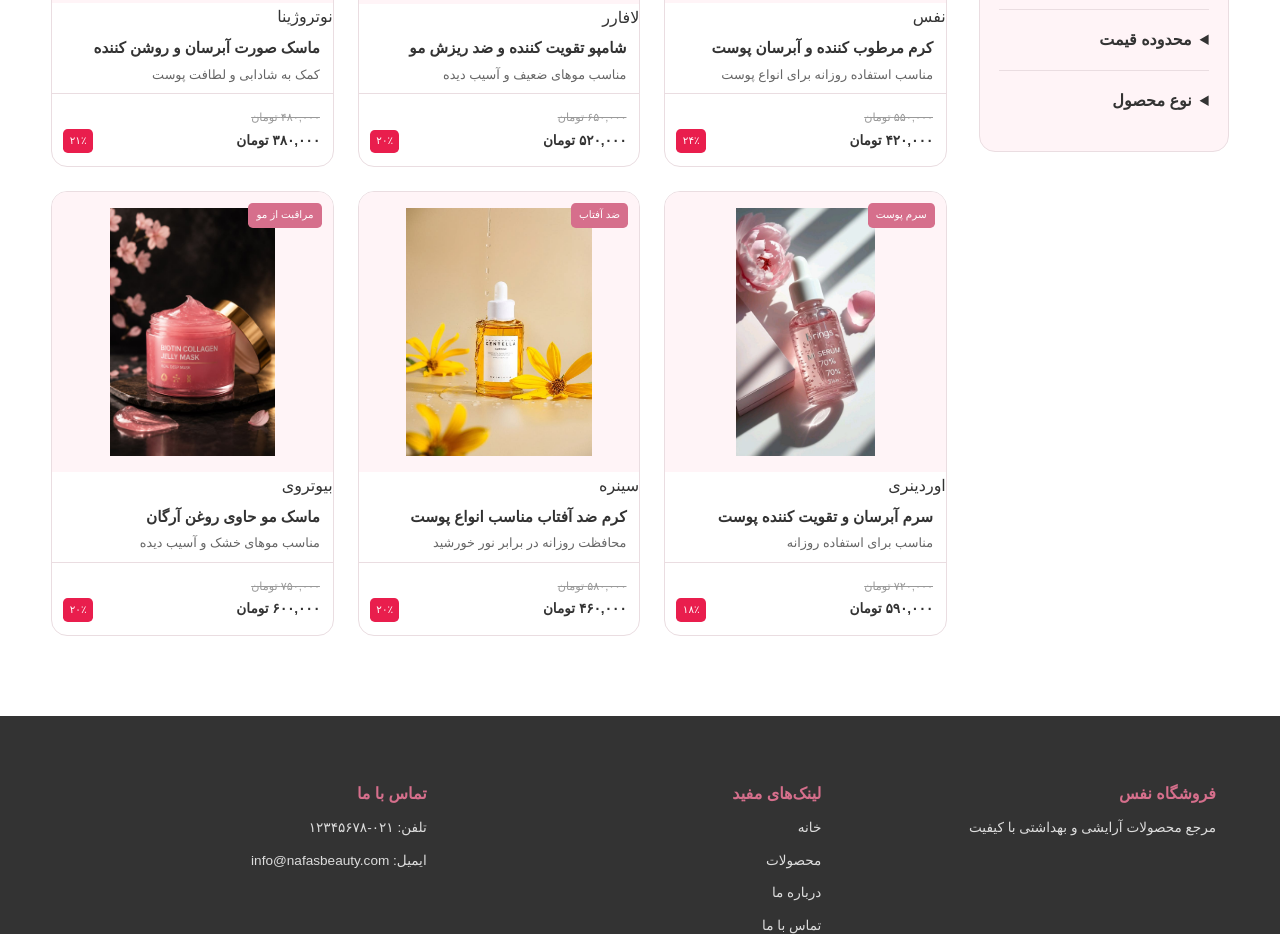
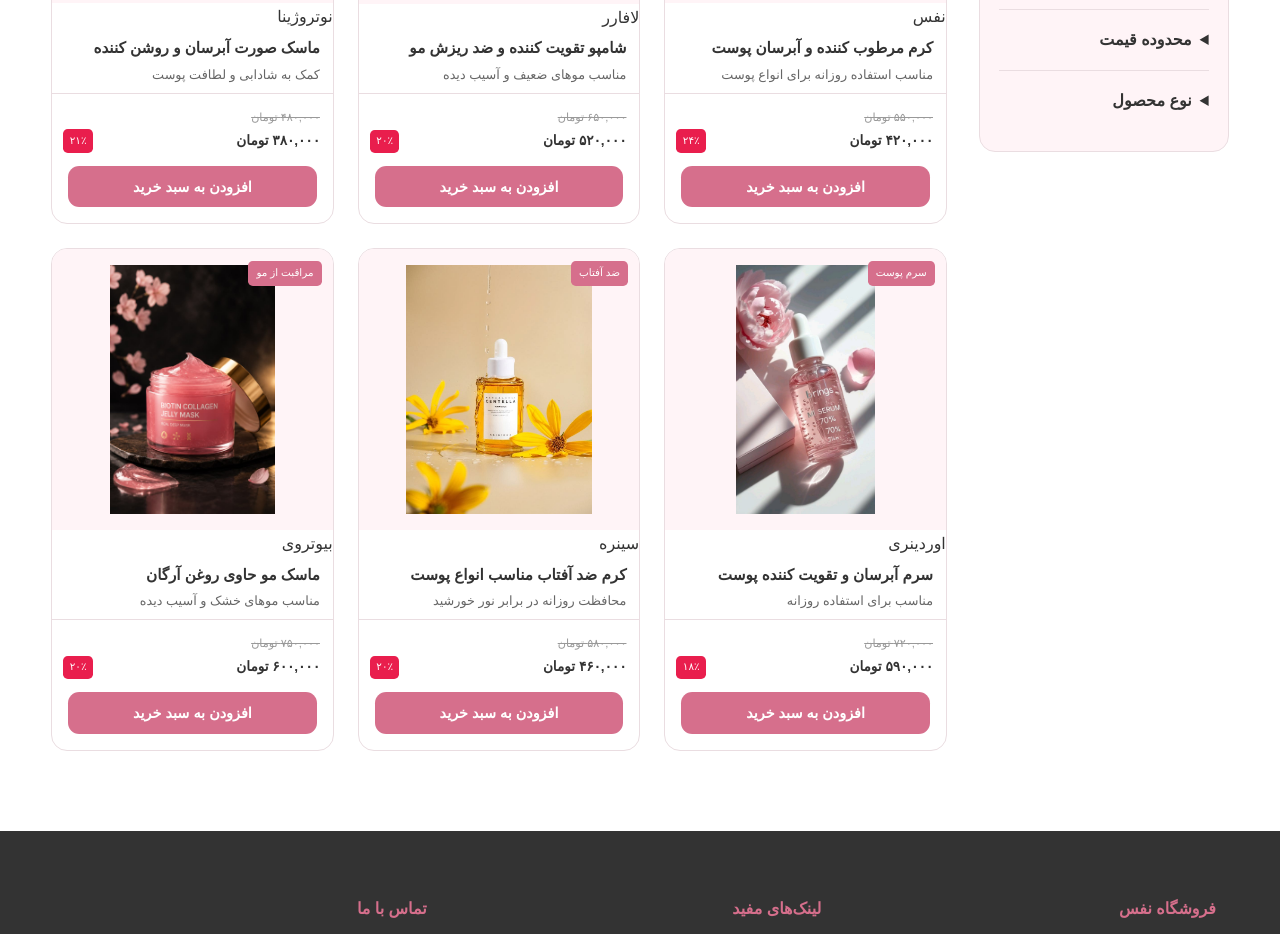
Before and after one commit to MahshadAliyari/CSS-project, a plain HTML site: page products.html in a window 1280 px wide. Shown: the part 624-1558 px from the top of the page. Drawn offline with Linux system fonts and the light colour scheme.

Commit message:
add button

```diff
--- a/css/products.css
+++ b/css/products.css
@@ -1,6 +1,3 @@
-/* =========================
-   CSS VARIABLES
-========================= */
 
 :root {
 
@@ -543,7 +540,7 @@
 
     display: block;
 
-    height: 100%;
+
 
 }
 
@@ -734,7 +731,35 @@
         0.65rem;
 
 }
+.add-to-cart {
+    width: calc(100% - 2rem);
+    margin: 0 1rem 1rem;
+    padding: 0.8rem 1rem;
 
+    border: none;
+    border-radius: 0.7rem;
+
+    background-color: var(--primary);
+    color: var(--white);
+
+    font-family: inherit;
+    font-size: 0.9rem;
+    font-weight: bold;
+
+    cursor: pointer;
+
+    transition: 0.3s ease;
+}
+
+.add-to-cart:hover {
+    background-color: var(--primary-dark);
+    transform: translateY(-2px);
+    box-shadow: 0 0.4rem 1rem rgba(214, 111, 140, 0.3);
+}
+
+.add-to-cart:active {
+    transform: translateY(0);
+}
 
 .site-footer {
 
--- a/css/style.css
+++ b/css/style.css
@@ -2228,11 +2228,6 @@
     }
 }
 
-
-/* =========================================
-   13. LARGE DESKTOP
-   ========================================= */
-
 @media (min-width: 1200px) {
 
     header {
--- a/products.html
+++ b/products.html
@@ -281,6 +281,9 @@
                                 </footer>
 
                             </a>
+                            <button class="add-to-cart" type="button">
+    افزودن به سبد خرید
+</button>
 
                         </article>
 
@@ -331,6 +334,9 @@
                                 </footer>
 
                             </a>
+                            <button class="add-to-cart" type="button">
+    افزودن به سبد خرید
+</button>
 
                         </article>
 
@@ -381,6 +387,9 @@
                                 </footer>
 
                             </a>
+                            <button class="add-to-cart" type="button">
+    افزودن به سبد خرید
+</button>
 
                         </article>
 
@@ -432,6 +441,9 @@
                                 </footer>
 
                             </a>
+                            <button class="add-to-cart" type="button">
+    افزودن به سبد خرید
+</button>
 
                         </article>
 
@@ -483,6 +495,9 @@
                                 </footer>
 
                             </a>
+                            <button class="add-to-cart" type="button">
+    افزودن به سبد خرید
+</button>
 
                         </article>
 
@@ -533,6 +548,9 @@
                                 </footer>
 
                             </a>
+                            <button class="add-to-cart" type="button">
+    افزودن به سبد خرید
+</button>
 
                         </article>
 
```
